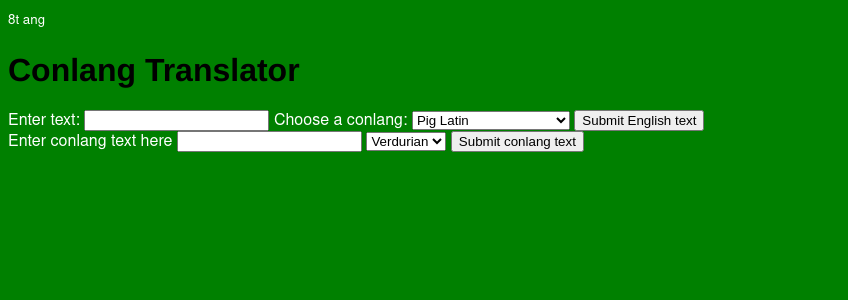
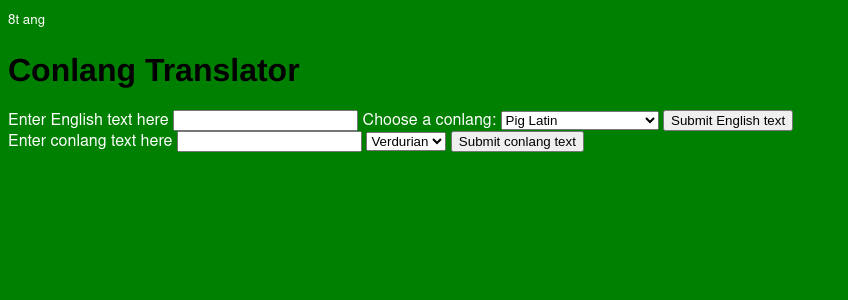
Before and after one commit to thisismeletmein8/conlang_translator, a Flask app: page / in a window 1280 px wide. Shown: the top 300 px of the page, without its empty margins (0-848 px from the left). Run offline with Flask 3, Linux system fonts and the light colour scheme.

Commit message:
A little styling change

```diff
--- a/templates/index.html
+++ b/templates/index.html
@@ -10,7 +10,7 @@
     <p id="small">8t ang</p>
     <h1>Conlang Translator</h1>
     <form method="POST">
-        <label for="input">Enter text:</label>
+        <label for="input">Enter English text here</label>
         <input type="text" id="input" name="input">
         <label for="language">Choose a conlang:</label>
         <select name="conlang" id="language" required>
```
